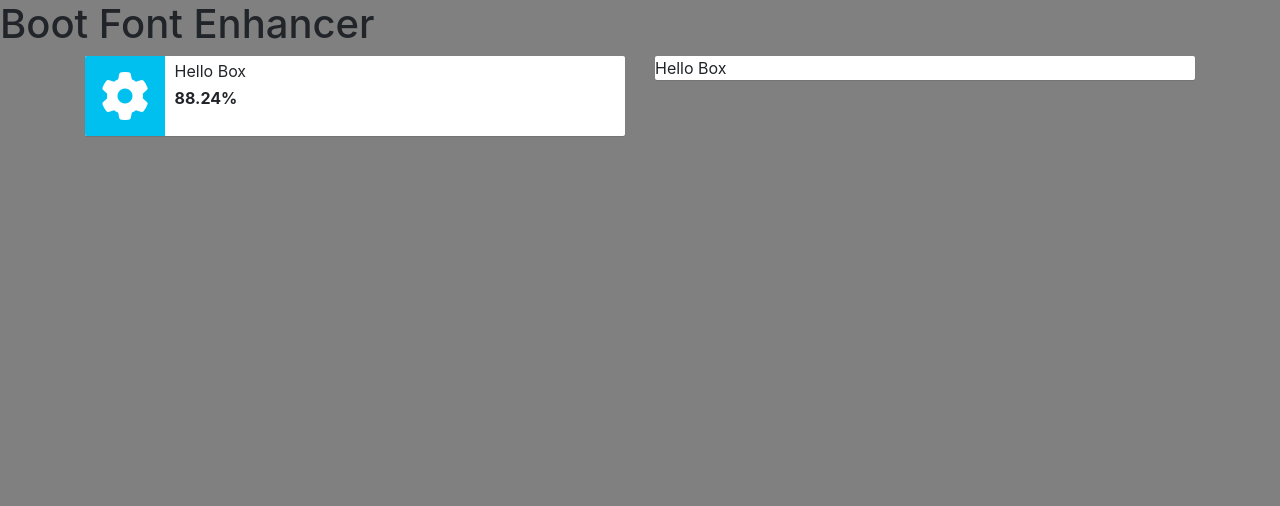
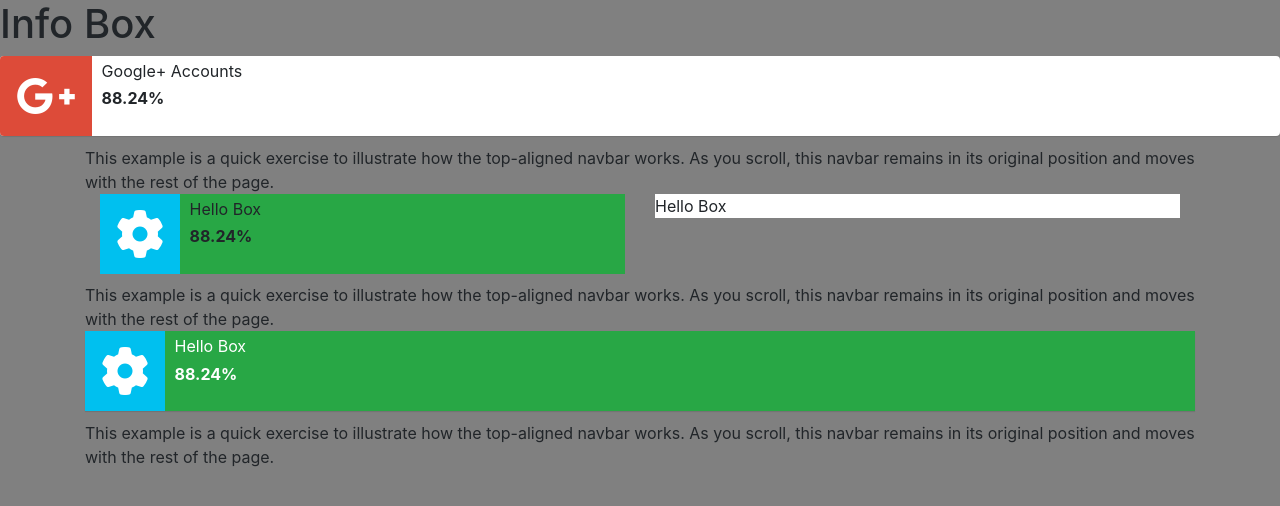
Before and after one commit to thruthesky/enhance, a plain HTML site: page index.html in a window 1280 px wide. Drawn offline with nearby package versions, Linux system fonts and the light colour scheme; files that its build step writes are made by us from their sources.

Commit message:
work on adding css modules

```diff
--- /dev/null
+++ b/css/enhance.scss
@@ -0,0 +1,55 @@
+$margin-bottom: .6em;
+/**
+ *
+ *      U T I L I T I E S
+ *
+ */
+.box-shadow {
+    box-shadow: 0 1px 1px rgba( 0, 0, 0, 0.1 );
+}
+.bg-red {
+    background-color: #dd4b39 !important;
+}
+/**
+ *
+ *      B A S E
+ *
+ */
+/**
+ *
+ *      L A Y O U T
+ *
+ */
+/**
+ *
+ *      M O D U L E S
+ *
+ */
+
+.info-box {                         /////////////// info-box //////////////
+    display: block;
+    margin-bottom: $margin-bottom;
+    background: #fff;
+    width: 100%;
+    overflow: auto;
+    .icon {
+        float: left;
+        padding: 1em;
+        background: #00c0ef;
+        color: white;
+    }
+    .text {
+        float: left;
+        .title {
+            padding: .2em 0 0 .6em;
+        }
+        .content {
+            padding: .2em 0 0 .6em;
+            font-weight: bold;
+        }
+    }
+}
+
+.progress-group {
+    margin-bottom: $margin-bottom;
+}
--- a/index.html
+++ b/index.html
@@ -21,12 +21,25 @@
 
   <body>
 
-<h1>Boot Font Enhancer</h1>
+<h1>Info Box</h1>
 
+
+<div class="info-box box-shadow rounded">
+                <div class="icon bg-red"><i class="fa fa-google-plus fa-3x"></i></div>
+                <div class="text">
+                    <div class="title">Google+ Accounts</div>
+                    <div class="content">88.24%</div>
+                </div>
+            </div>
+
+
+<div class="container">
+
+This example is a quick exercise to illustrate how the top-aligned navbar works. As you scroll, this navbar remains in its original position and moves with the rest of the page.
 <div class="container">
     <div class="row">
         <div class="col">
-            <div class="info-box">
+            <div class="info-box bg-success">
                 <div class="icon"><i class="fa fa-gear fa-3x fa-reverse"></i></div>
                 <div class="text">
                     <div class="title">Hello Box</div>
@@ -39,8 +52,20 @@
                 Hello Box
             </div>
         </div>
+    </div>
+</div>
+This example is a quick exercise to illustrate how the top-aligned navbar works. As you scroll, this navbar remains in its original position and moves with the rest of the page.
+<div class="info-box bg-success text-white box-shadow">
+                <div class="icon"><i class="fa fa-gear fa-3x fa-reverse"></i></div>
+                <div class="text">
+                    <div class="title">Hello Box</div>
+                    <div class="content">88.24%</div>
+                </div>
+            </div>
+This example is a quick exercise to illustrate how the top-aligned navbar works. As you scroll, this navbar remains in its original position and moves with the rest of the page.
 
-    </div>
+
+
 </div>
 
 
```
Also changed, not shown: components/sample.html (added, +70 -0 lines), css/enhance.css (deleted), 2 other files.
